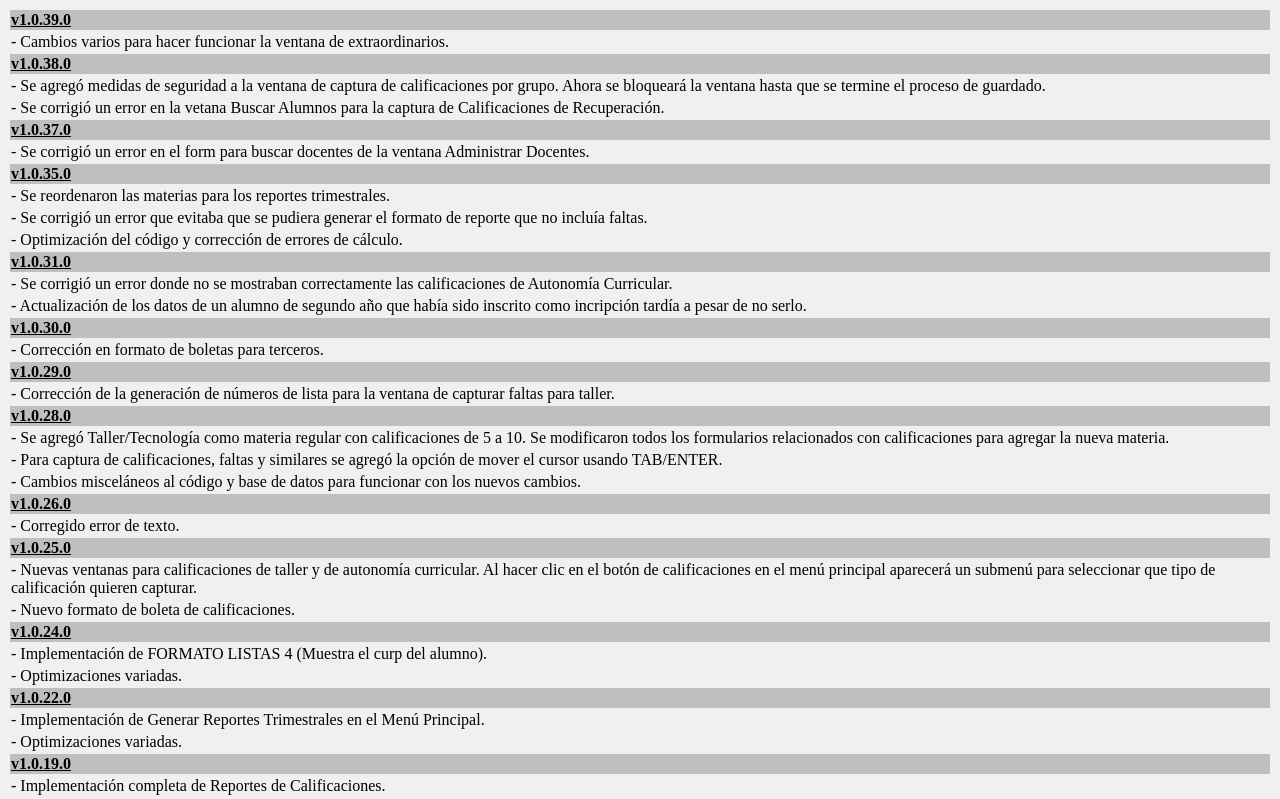
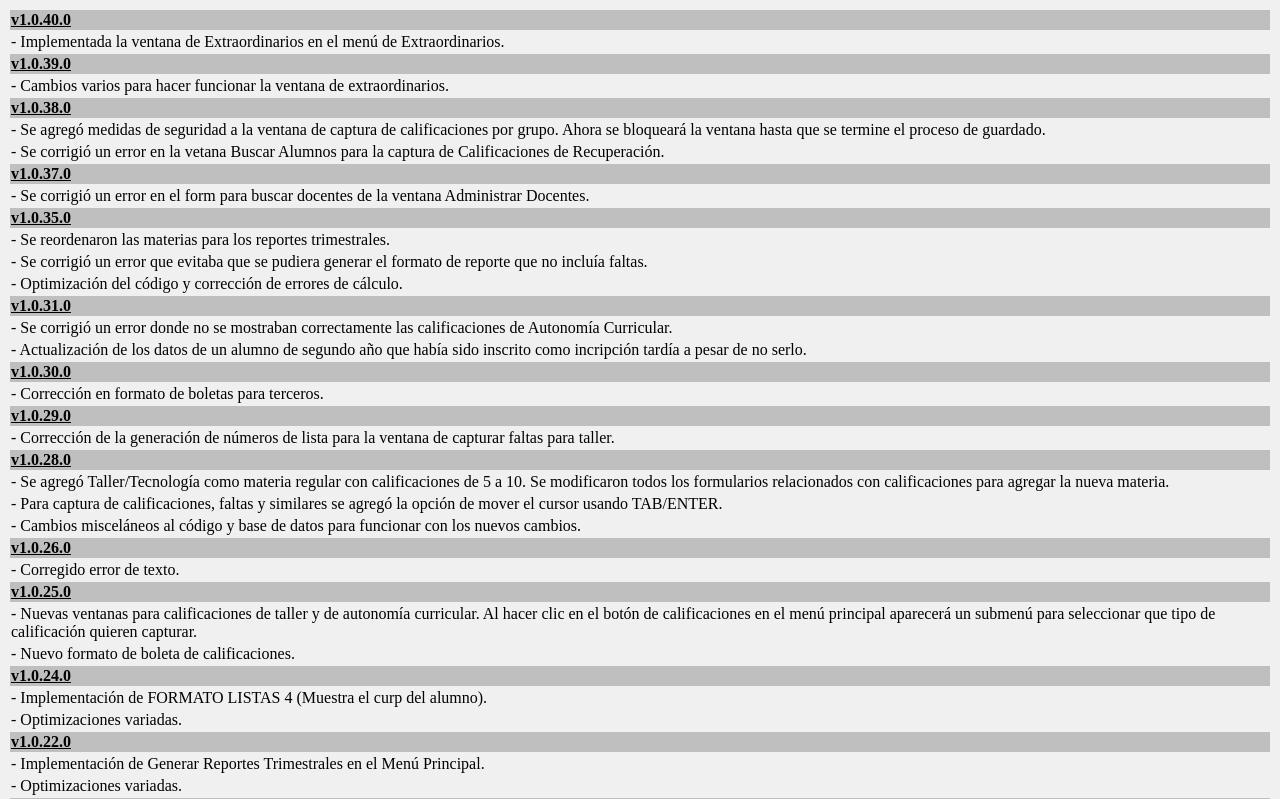
Before and after one commit to Hexa88/Hexa88.github.io, a plain HTML site: page index.html in a window 1280 px wide. Shown: the top 799 px of the page. Drawn offline with Linux system fonts and the light colour scheme.

Commit message:
implementada ventana de extraord
título

```diff
--- a/MOIRAUpdater.xml
+++ b/MOIRAUpdater.xml
@@ -1,6 +1,6 @@
 <?xml version="1.0" encoding="utf-8"?>
 <item>
-  <version>1.0.39</version>
+  <version>1.0.40</version>
   <url>https://github.com/Hexa88/hexa88.github.io/raw/master/Installer.msi</url>
   <changelog>https://hexa88.github.io/</changelog>
   <mandatory>true</mandatory>
--- a/index.html
+++ b/index.html
@@ -7,6 +7,14 @@
     </head>
 <body style="background-color:#F0F0F0">
     <table style="width:100%;">
+		<tr>
+		<td style="text-decoration: underline; font-weight: bold; background-color: #bfbfbf">v1.0.40.0</td>
+        </tr>
+        <tr>
+            <td>
+                - Implementada la ventana de Extraordinarios en el menú de Extraordinarios.
+            </td>
+        </tr>
 		<tr>
 		<td style="text-decoration: underline; font-weight: bold; background-color: #bfbfbf">v1.0.39.0</td>
         </tr>
```
